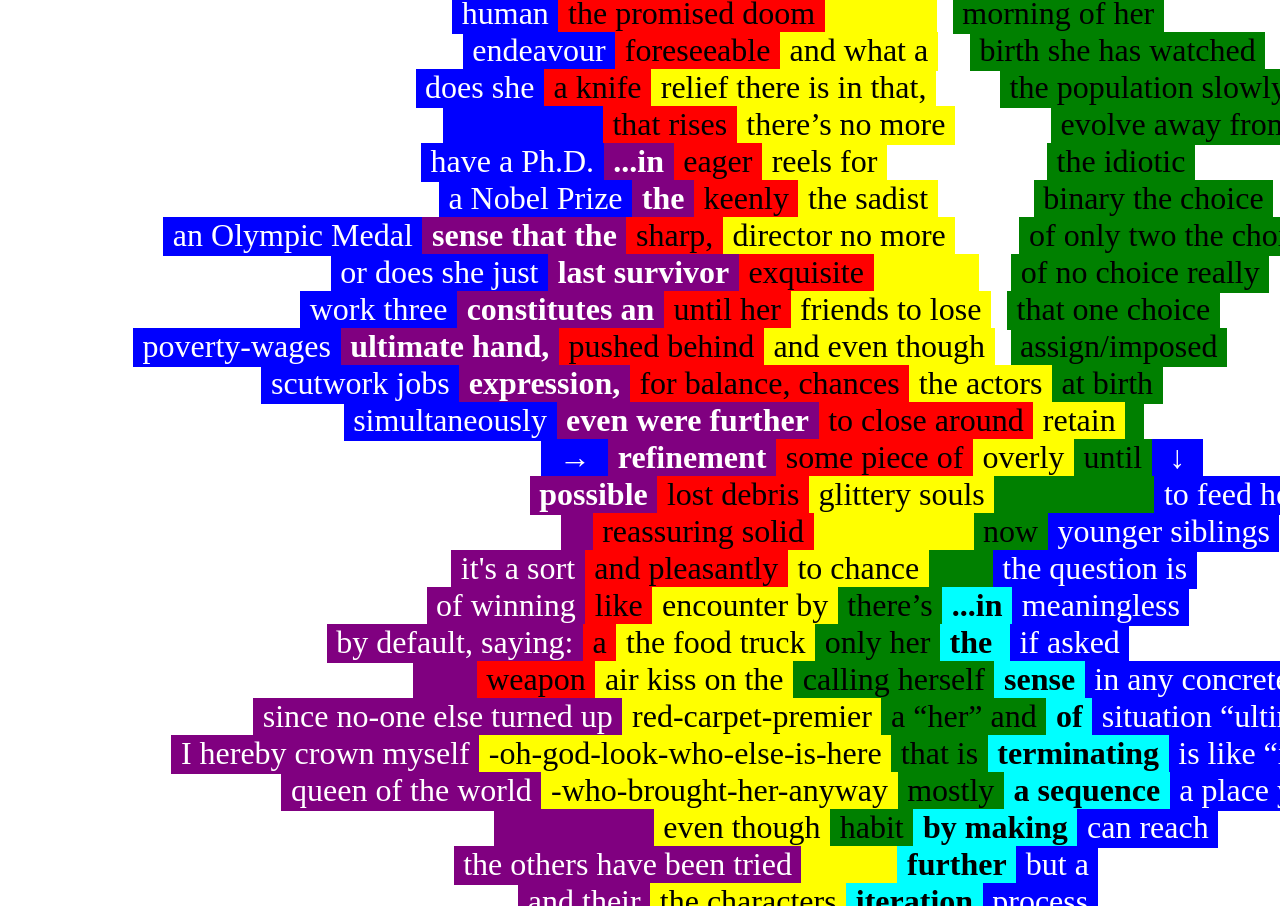
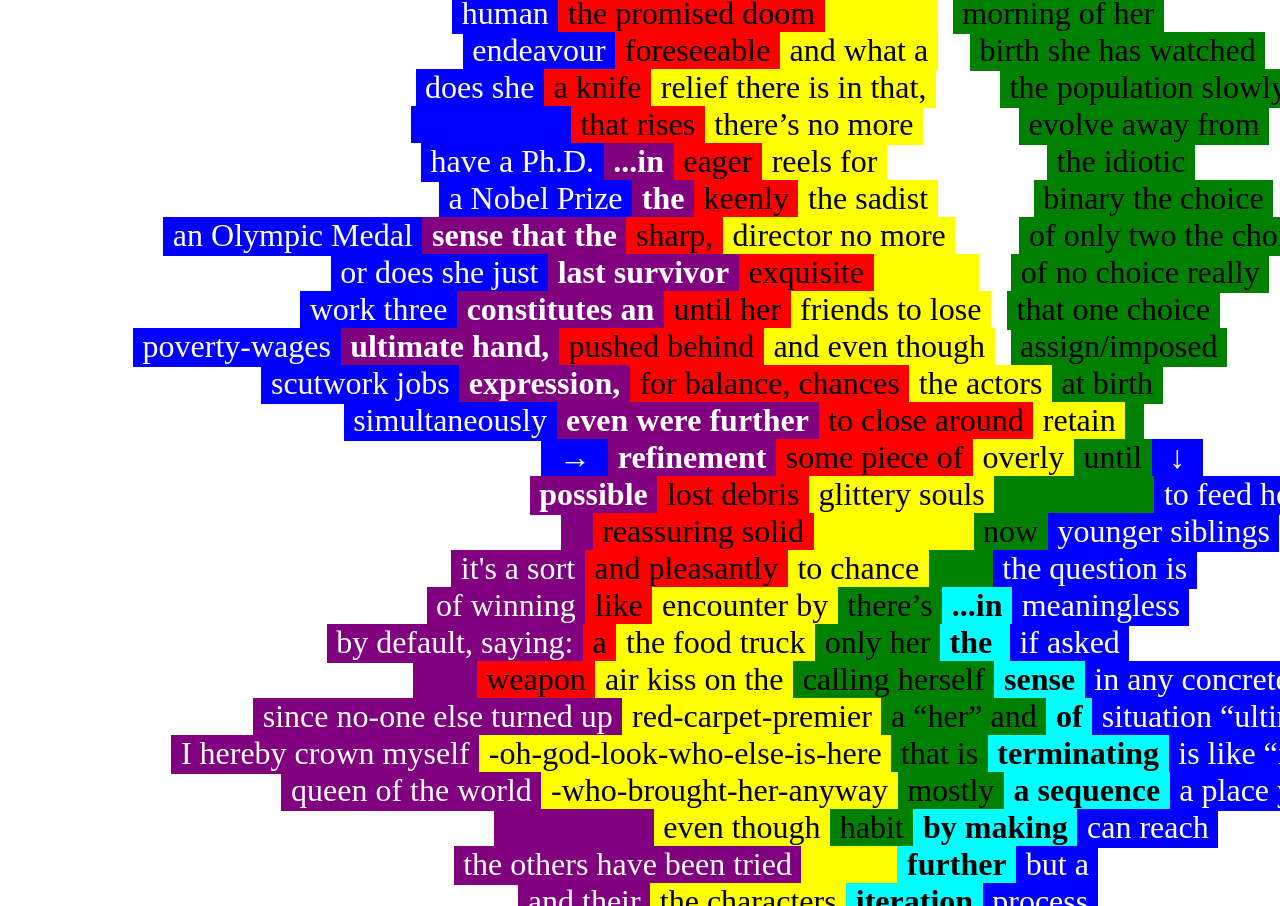
Before and after one commit to IanBadcoe/PoetryEngine, a plain HTML site: page FinalGirl.html in a window 1280 px wide. Shown: the part 1047-1953 px from the top of the page. Drawn offline with Linux system fonts and the light colour scheme.

Commit message:
tiny tabbing fix

```diff
--- a/FinalGirl.html
+++ b/FinalGirl.html
@@ -56,7 +56,7 @@ span { padding-left: 0.3em; padding-right: 0.3em; padding-bottom: 0.1em; margin:
 <div><span class="blue">human</span><span class="red">the promised doom</span><span class="yellow space" style="width: 3.5em;"></span><span class="hspace"></span><span class="green">morning of her</span></div>
 <div><span class="space" style="width: 3.5em;"></span><span class="blue">endeavour</span><span class="red">foreseeable</span><span class="yellow">and what a</span><span class="sspace"></span><span class="green">birth she has watched</span></div>
 <div><span class="space" style="width: 3em;"></span><span class="blue">does she</span><span class="red">a knife</span><span class="yellow">relief there is in that,</span><span class="nspace"></span><span class="green">the population slowly</span></div>
-<div><span class="space" style="width: 4em;"></span><span class="blue space"></span><span class="red">that rises</span><span class="yellow">there’s no more</span><span class="space" style="width: 3em;"></span><span class="green">evolve away from</span></div>
+<div><span class="space" style="width: 2em;"></span><span class="blue space"></span><span class="red">that rises</span><span class="yellow">there’s no more</span><span class="space" style="width: 3em;"></span><span class="green">evolve away from</span></div>
 <div><span class="blue">have a Ph.D.</span><span class="purple bold">...in</span><span class="red">eager</span><span class="yellow">reels for</span><span class="space"></span><span class="green">the idiotic</span></div>
 <div><span class="space" style="width: 3em;"></span><span class="blue">a Nobel Prize</span><span class="purple bold">the</span><span class="red">keenly</span><span class="yellow">the sadist</span><span class="space" style="width: 3em;"></span><span class="green">binary the choice</span></div>
 <div><span class="blue">an Olympic Medal</span><span class="purple bold">sense that the</span><span class="red">sharp,</span><span class="yellow">director no more</span><span class="nspace"></span><span class="green">of only two the choice</span><span class="space" style="width: 4em;"></span></div>
```
